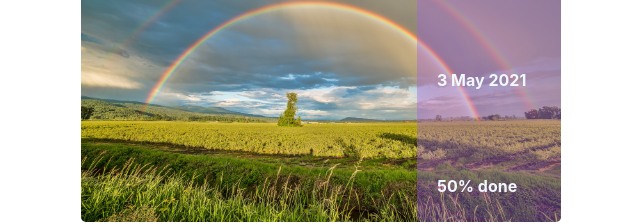
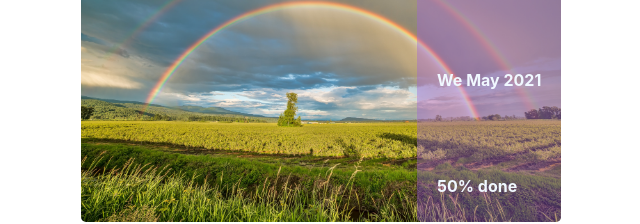
Before and after one commit to indisaurusrex/todo-react, a React (Create React App) app: page / in a window 1280 px wide. Shown: the part 213-437 px from the top of the page, without its empty margins (367-1007 px from the left). Built offline with nearby package versions, Linux system fonts and the light colour scheme.

Commit message:
Date format changed from d to dd in header

```diff
--- a/src/components/Date.js
+++ b/src/components/Date.js
@@ -5,7 +5,7 @@ class Date extends React.Component {
     render() {
       return (
         <div className="date-in-header">
-          <Moment date={new Date()} format={"d MMMM YYYY"} />
+          <Moment date={new Date()} format={"dd MMMM YYYY"} />
         </div>
       );
     }
```
